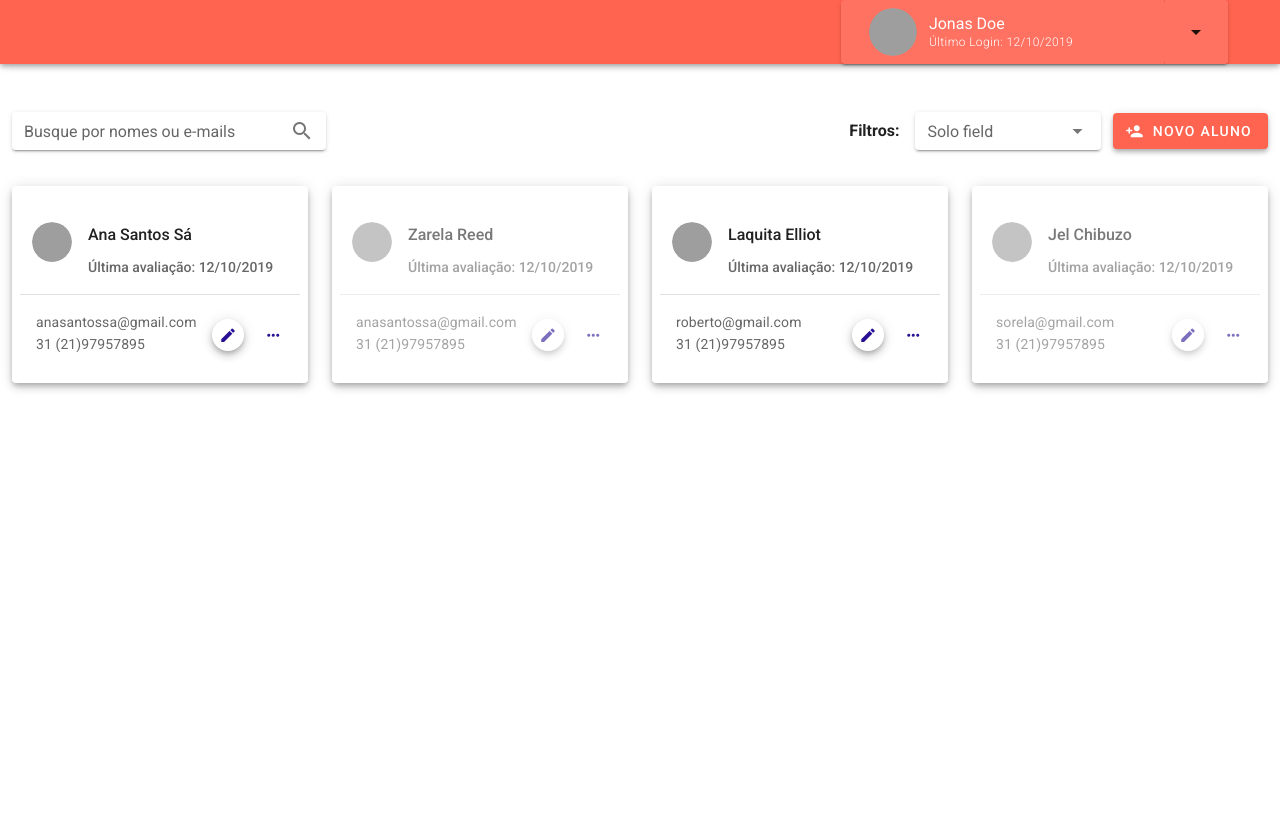
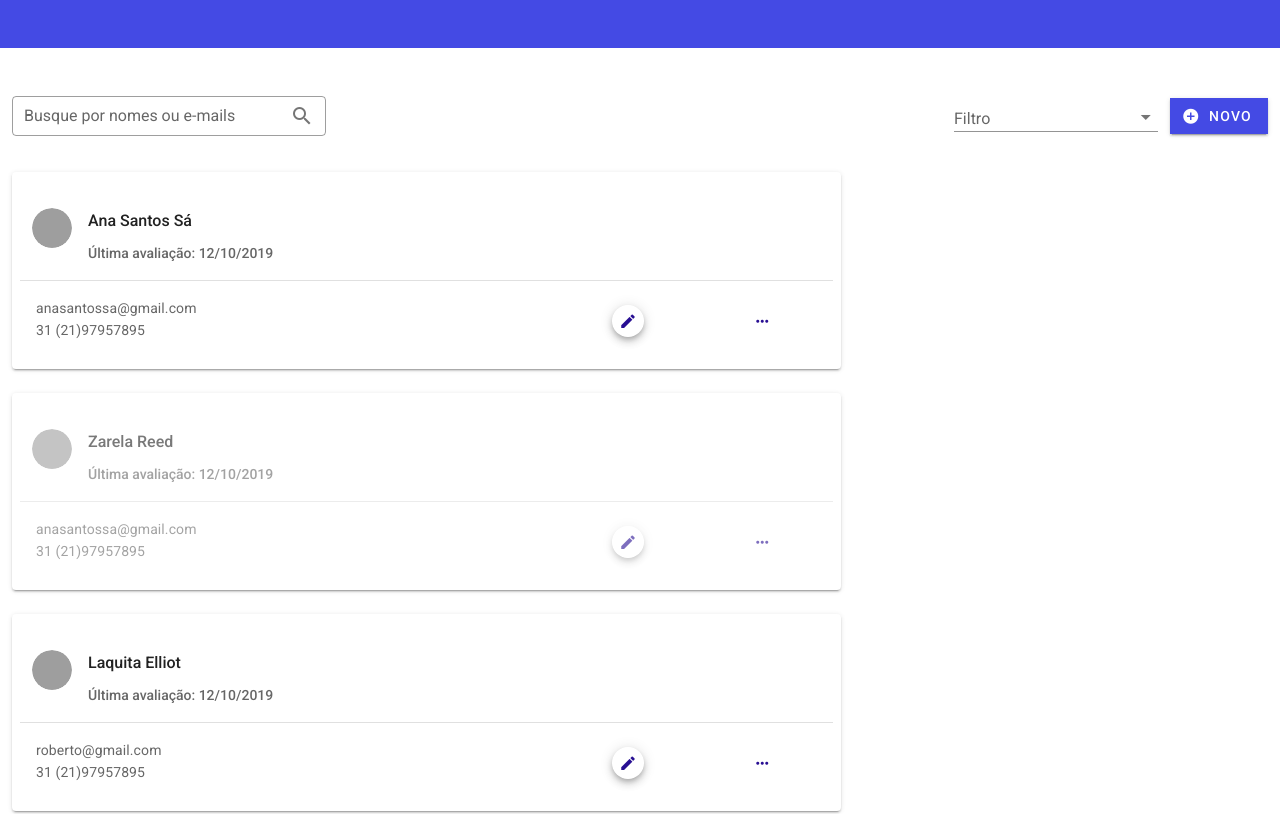
Before and after one commit to sarahmelo/user-list, a Vue app: page / in a window 1280 px wide. Shown: the top 814 px of the page. Built offline with nearby package versions, Linux system fonts and the light colour scheme; grey boxes are pictures that could not be loaded.

Commit message:
Style: Button | Select | Input-text | Navbar

```diff
--- a/src/App.vue
+++ b/src/App.vue
@@ -1,32 +1,33 @@
 <template>
   <v-app id="inspire">
-    <v-app-bar app color="primary" class="pa-0">
-      <Account></Account>
+    <v-app-bar dense flat app color="primary" class="pa-0">
+      <!-- <Account></Account> -->
     </v-app-bar>
 
     <v-main>
       <v-container class="fill-height align-content-start" fluid>
-        <v-row align="center" class="pa-3 align-self-start mt-3">
-          <v-col cols="12" sm="12" md="3" class="px-0">
+        <v-row col="8" align="center" class="pa-3 align-self-start mt-3">
+          <v-col col="4" sm="8" md="3" class="px-0">
             <v-text-field
+              class="text-area"
+              dense
               label="Busque por nomes ou e-mails"
-              solo
-              dense
+              outlined
               v-model="search"
               hide-details
               append-icon="mdi-magnify"
             />
           </v-col>
-
           <v-spacer></v-spacer>
-
-          <v-col sm="12" md="4" class="justify-center">
+          <v-col cols="3" class="justify-center">
             <v-row class="align-center" style="flex-wrap: nowrap">
-              <h4 class="mr-4">Filtros:</h4>
               <v-select
-                label="Solo field"
-                solo
+                small-chips
+                color="primary"
+                label="Filtro"
+                chips
                 hide-details
+                standard
                 dense
                 :items="status"
                 v-model="currentStatus"
@@ -35,15 +36,15 @@
               <v-dialog v-model="dialog" persistent max-width="600px">
                 <template v-slot:activator="{ on, attrs }">
                   <v-btn
-                    elevation="4"
+                    tile
                     color="primary"
                     dark
                     v-bind="attrs"
                     v-on="on"
                     class="ml-3"
                   >
-                    <v-icon left> mdi-account-plus </v-icon>
-                    Novo Aluno
+                    <v-icon left> mdi-plus-circle </v-icon>
+                    Novo
                   </v-btn>
                 </template>
 
@@ -105,13 +106,19 @@
                     </v-row>
                   </v-card-text>
                   <v-card-actions>
-                    <v-btn color="secondary" text @click.prevent="resetField">
+                    <v-btn
+                      tile
+                      color="secondary"
+                      text
+                      @click.prevent="resetField"
+                    >
                       Cancelar
                     </v-btn>
 
                     <v-spacer></v-spacer>
 
                     <v-btn
+                      tile
                       color="primary"
                       class="white--text px-5"
                       @click="registerUser"
@@ -132,14 +139,14 @@
 </template>
 
 <script>
-import Account from "./components/Account";
+// import Account from "./components/Account";
 import UsersList from "./components/users-list/UsersList";
 
 export default {
   name: "App",
 
   components: {
-    Account,
+    // Account,
     UsersList,
   },
 
--- a/src/components/users-list/UsersList.vue
+++ b/src/components/users-list/UsersList.vue
@@ -1,14 +1,7 @@
 !<template>
   <v-row v-if="usersList.length > 0">
-    <v-col
-      cols="12"
-      sm="6"
-      md="4"
-      lg="3"
-      v-for="(user, index) in usersList"
-      :key="index"
-    >
-      <v-card elevation="5" class="pa-2" :disabled="!user.isActive">
+    <v-col cols="8" v-for="(user, index) in usersList" :key="index">
+      <v-card class="pa-2" :disabled="!user.isActive">
         <v-card-title class="col-auto mr-auto pb-0">
           <v-list three-line class="pa-0">
             <v-list-item class="pa-0">
--- a/src/plugins/vuetify.js
+++ b/src/plugins/vuetify.js
@@ -7,9 +7,9 @@ export default new Vuetify({
     theme: {
         themes: {
           light: {
-            primary: '#ff6450',
+            primary: '#444AE4',
             secondary: '#280e95',
-            cardLogin: '#ff7261',
+            cardLogin: '#444AE4',
             error: '#b71c1c',
           },
         },
```
Also changed, not shown: 1 other file (tests, documents, lock files or other folders).
